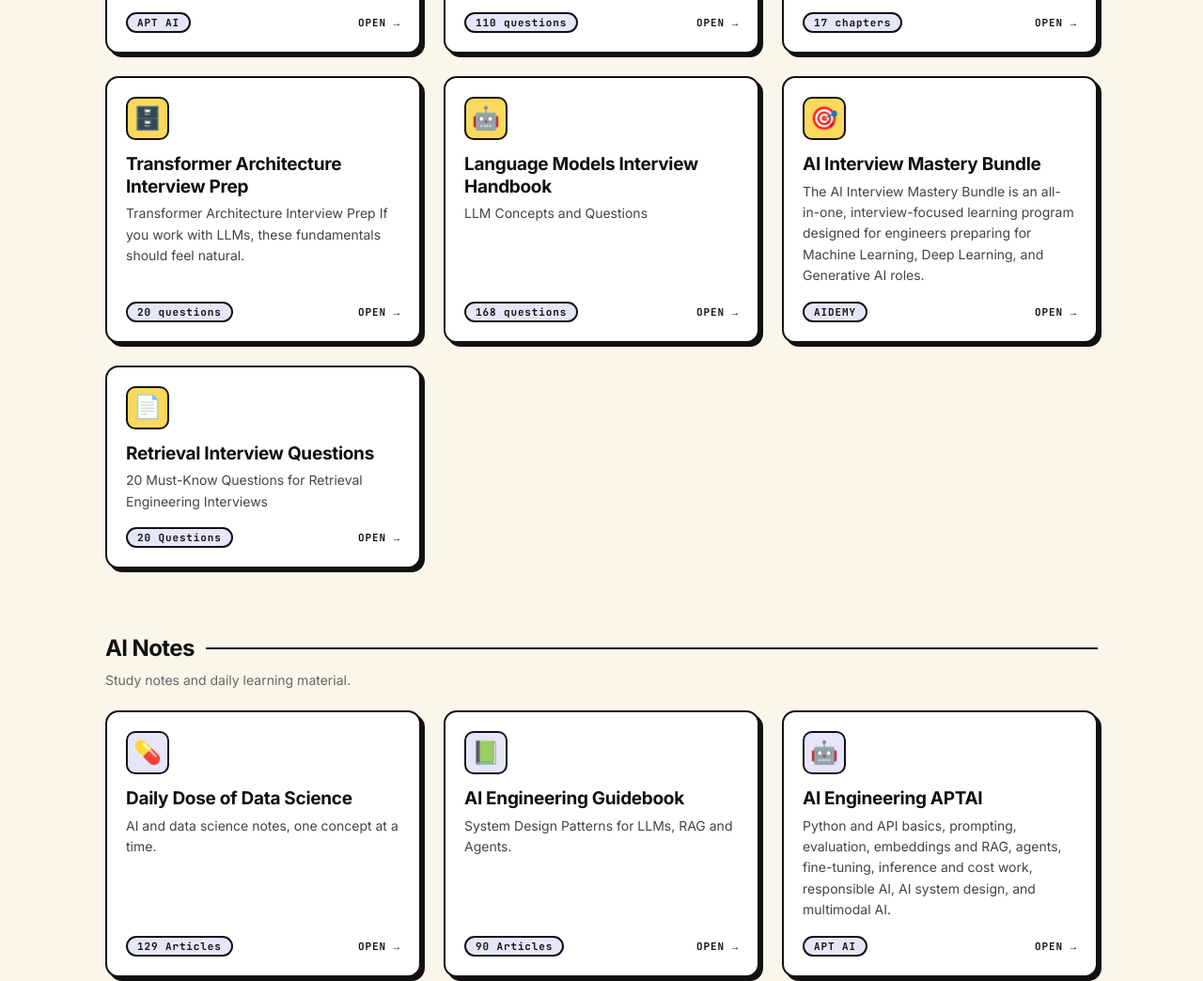
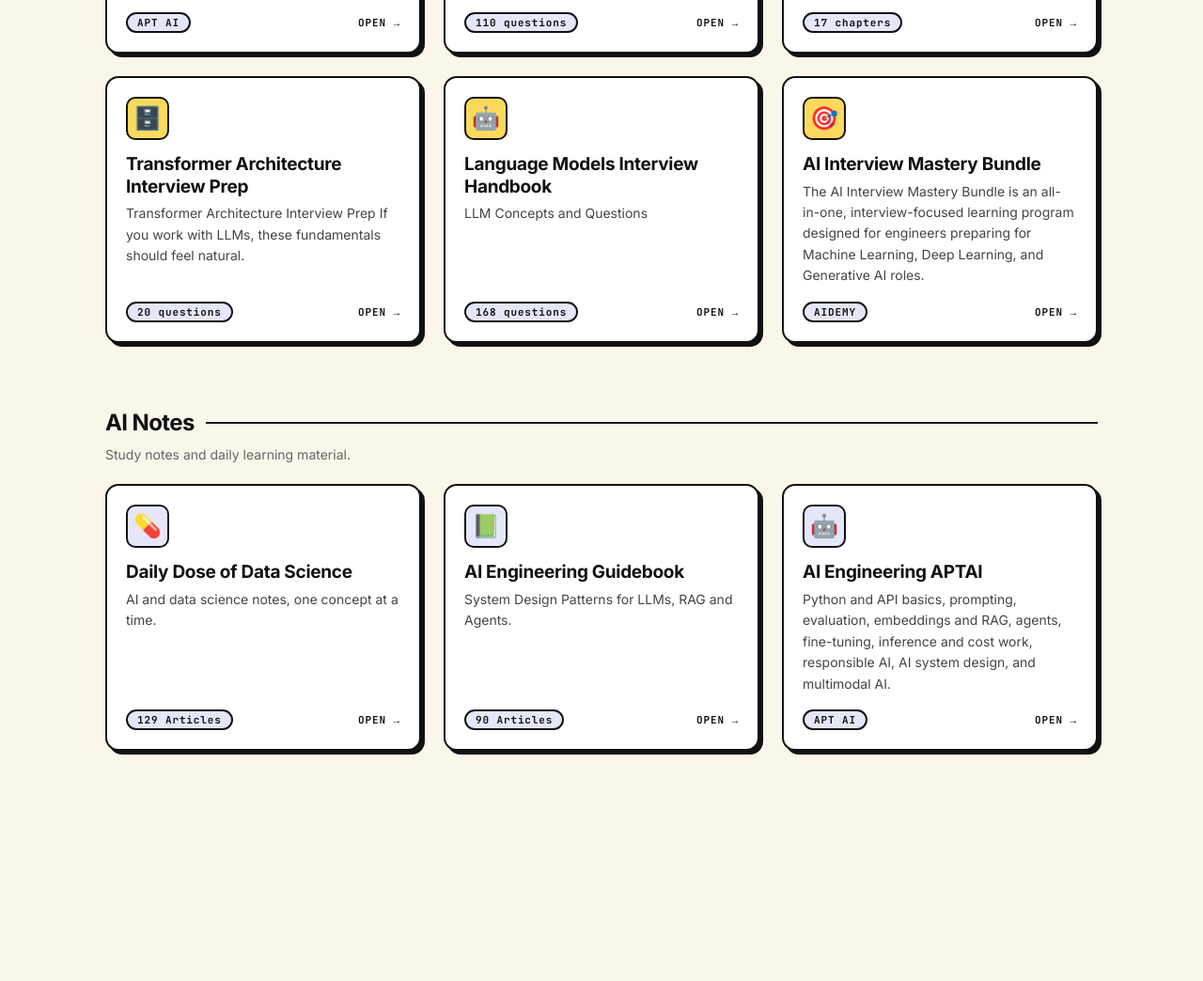
Before and after one commit to k1anshul/qb, a plain HTML site: page index.html in a window 1280 px wide. Shown: the part 936-1980 px from the top of the page at 94% size. After the commit the page ends 1765 px from the top, so only its background shows below. Drawn offline with Linux system fonts and the light colour scheme.

Commit message:
Remove Retrieval Interview Questions resource
Removed 'Retrieval Interview Questions' from the list of resources.

```diff
--- a/index.html
+++ b/index.html
@@ -70,7 +70,6 @@ const QUESTIONS = [
   { file: "transformer_architecture_interview_questions_v1.html", icon: "🗄️", title: "Transformer Architecture Interview Prep", desc: "Transformer Architecture Interview Prep If you work with LLMs, these fundamentals should feel natural.", count: "20 questions" },
   { file: "language-models-interview-handbook.html", icon: "🤖", title: "Language Models Interview Handbook", desc: "LLM Concepts and Questions", count: "168 questions" },
   { file: "https://aidemy.trainercentralsite.in/clientapp/app/course/23022000000014019/", external: true, icon: "🎯", title: "AI Interview Mastery Bundle", desc: "The AI Interview Mastery Bundle is an all-in-one, interview-focused learning program designed for engineers preparing for Machine Learning, Deep Learning, and Generative AI roles.", count: "AIDEMY" },
-  { file: "Retrieval-Interview-Questions.pdf", external: true, icon: "📄", title: "Retrieval Interview Questions", desc: "20 Must-Know Questions for Retrieval Engineering Interviews", count: "20 Questions" },
 ];
 const NOTES = [
   { file: "daily-dose-of-data-science.html", icon: "💊", title: "Daily Dose of Data Science", desc: "AI and data science notes, one concept at a time.", count: "129 Articles" },
```
